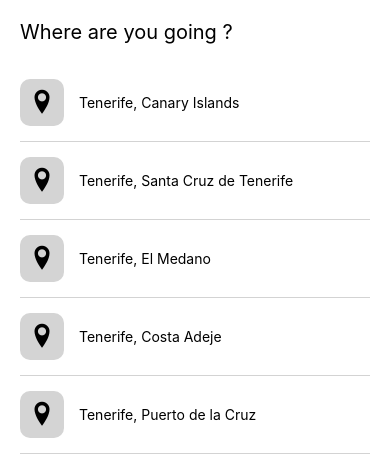
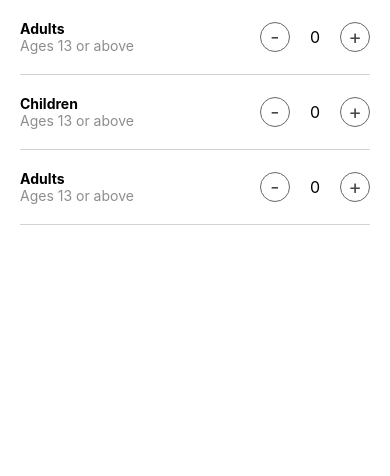
Before and after one commit to Abdulxoliq-1030/AirBnB, a React Native app: screen / in a window 390 px wide. Shown: the top 476 px of the page. Built offline with nearby package versions, Linux system fonts and the light colour scheme.

Commit message:
add new codes

```diff
--- a/App.js
+++ b/App.js
@@ -1,7 +1,7 @@
 import React from 'react';
 import {View, Text, StyleSheet, StatusBar, SafeAreaView} from 'react-native';
 import Entypo from 'react-native-vector-icons/Entypo';
-import {DestinationSearch, Home, SearchResult} from './src/screens';
+import {DestinationSearch, Guests, Home, SearchResult} from './src/screens';
 import {Post} from './src/components';
 import feed from './src/assets/data/feed';
 
@@ -16,7 +16,8 @@ const App = () => {
         {/* <Home /> */}
         {/* <Post post={post2} /> */}
         {/* <SearchResult /> */}
-        <DestinationSearch />
+        {/* <DestinationSearch /> */}
+        <Guests />
       </SafeAreaView>
     </>
   );
--- /dev/null
+++ b/src/screens/guests/guests.jsx
@@ -0,0 +1,77 @@
+//import liraries
+import React, {useState} from 'react';
+import {View, Text, Pressable} from 'react-native';
+import styles from './styles';
+
+// create a component
+const Guests = () => {
+  const [adults, setAdults] = useState(0);
+  const [chilrden, setChildren] = useState(0);
+  const [infants, setInfants] = useState(0);
+
+  return (
+    <View style={styles.container}>
+      <View style={styles.row}>
+        <View>
+          <Text style={{fontWeight: 'bold'}}>Adults</Text>
+          <Text style={{color: '#8d8d8d'}}>Ages 13 or above</Text>
+        </View>
+
+        <View style={{flexDirection: 'row', alignItems: 'center'}}>
+          <Pressable
+            onPress={() => setChildren(Math.max(0, chilrden - 1))}
+            style={styles.button}>
+            <Text style={{fontSize: 20, color: '#474747'}}>-</Text>
+          </Pressable>
+          <Text style={{marginHorizontal: 20, fontSize: 16}}>{chilrden}</Text>
+          <Pressable
+            onPress={() => setChildren(chilrden + 1)}
+            style={styles.button}>
+            <Text style={{fontSize: 20, color: '#474747'}}>+</Text>
+          </Pressable>
+        </View>
+      </View>
+      <View style={styles.row}>
+        <View>
+          <Text style={{fontWeight: 'bold'}}>Children</Text>
+          <Text style={{color: '#8d8d8d'}}>Ages 13 or above</Text>
+        </View>
+        <View style={{flexDirection: 'row', alignItems: 'center'}}>
+          <Pressable
+            onPress={() => setAdults(Math.max(0, adults - 1))}
+            style={styles.button}>
+            <Text style={{fontSize: 20, color: '#474747'}}>-</Text>
+          </Pressable>
+          <Text style={{marginHorizontal: 20, fontSize: 16}}>{adults}</Text>
+          <Pressable
+            onPress={() => setAdults(adults + 1)}
+            style={styles.button}>
+            <Text style={{fontSize: 20, color: '#474747'}}>+</Text>
+          </Pressable>
+        </View>
+      </View>
+      <View style={styles.row}>
+        <View>
+          <Text style={{fontWeight: 'bold'}}>Adults</Text>
+          <Text style={{color: '#8d8d8d'}}>Ages 13 or above</Text>
+        </View>
+        <View style={{flexDirection: 'row', alignItems: 'center'}}>
+          <Pressable
+            onPress={() => setAdults(Math.max(0, adults - 1))}
+            style={styles.button}>
+            <Text style={{fontSize: 20, color: '#474747'}}>-</Text>
+          </Pressable>
+          <Text style={{marginHorizontal: 20, fontSize: 16}}>{adults}</Text>
+          <Pressable
+            onPress={() => setAdults(adults + 1)}
+            style={styles.button}>
+            <Text style={{fontSize: 20, color: '#474747'}}>+</Text>
+          </Pressable>
+        </View>
+      </View>
+    </View>
+  );
+};
+
+//make this component available to the app
+export default Guests;
--- /dev/null
+++ b/src/screens/guests/styles.js
@@ -0,0 +1,23 @@
+import {StyleSheet} from 'react-native';
+
+const styles = StyleSheet.create({
+  button: {
+    borderWidth: 1,
+    width: 30,
+    height: 30,
+    borderRadius: 15,
+    justifyContent: 'center',
+    alignItems: 'center',
+    borderColor: '#676767',
+  },
+  row: {
+    flexDirection: 'row',
+    justifyContent: 'space-between',
+    paddingVertical: 20,
+    borderBottomWidth: 1,
+    borderColor: 'lightgrey',
+    marginHorizontal: 20,
+  },
+});
+
+export default styles;
--- a/src/screens/index.js
+++ b/src/screens/index.js
@@ -1,3 +1,4 @@
 export {default as Home} from './home/home';
 export {default as SearchResult} from './search-result/search-result';
 export {default as DestinationSearch} from './destination-search/destination-search';
+export {default as Guests} from './guests/guests';
```
